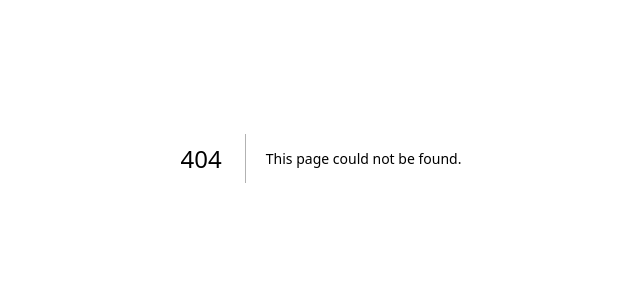
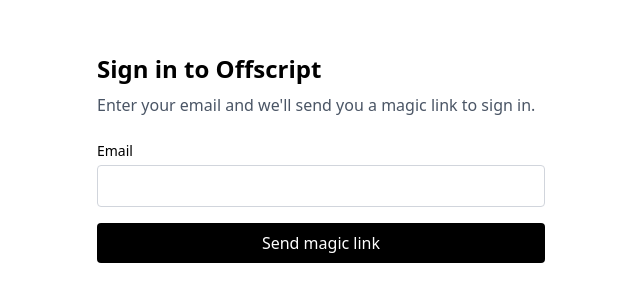
Before and after one commit to Nicholas-V-rld/Offscript, a Next.js app: page /auth/sign-in in a window 1280 px wide. Before the commit this address had no page. Shown: the part 242-544 px from the top of the page, without its empty margins (319-959 px from the left). Built offline with nearby package versions, Linux system fonts and the light colour scheme.

Commit message:
M1: Add magic link sign-in page, form, and server action

```diff
--- /dev/null
+++ b/src/app/auth/sign-in/SignInForm.tsx
@@ -0,0 +1,72 @@
+"use client";
+
+import { useState } from "react";
+
+import { sendMagicLink } from "./actions";
+
+type FormState = "idle" | "submitting" | "sent" | "error";
+
+export function SignInForm() {
+  const [email, setEmail] = useState("");
+  const [state, setState] = useState<FormState>("idle");
+  const [errorMessage, setErrorMessage] = useState("");
+
+  async function handleSubmit(event: React.FormEvent<HTMLFormElement>) {
+    event.preventDefault();
+    setState("submitting");
+    setErrorMessage("");
+
+    const result = await sendMagicLink(email);
+
+    if (result.ok) {
+      setState("sent");
+      return;
+    }
+
+    setErrorMessage(result.error);
+    setState("error");
+  }
+
+  if (state === "sent") {
+    return (
+      <p className="text-gray-700">
+        Check your email. We sent a magic link to {email}. Click the link to
+        finish signing in.
+      </p>
+    );
+  }
+
+  return (
+    <form onSubmit={handleSubmit} className="space-y-4">
+      {state === "error" && errorMessage ? (
+        <p className="text-sm text-red-600" role="alert">
+          {errorMessage}
+        </p>
+      ) : null}
+
+      <div>
+        <label htmlFor="email" className="mb-1 block text-sm font-medium">
+          Email
+        </label>
+        <input
+          id="email"
+          name="email"
+          type="email"
+          required
+          value={email}
+          onChange={(event) => setEmail(event.target.value)}
+          className="w-full rounded border border-gray-300 px-3 py-2"
+          disabled={state === "submitting"}
+        />
+      </div>
+
+      <button
+        type="submit"
+        disabled={state === "submitting"}
+        className="w-full rounded bg-black px-4 py-2 text-white disabled:opacity-50"
+      >
+        {state === "submitting" ? "Sending..." : "Send magic link"}
+      </button>
+    </form>
+  );
+}
--- /dev/null
+++ b/src/app/auth/sign-in/actions.ts
@@ -0,0 +1,32 @@
+"use server";
+
+import { createClient } from "@/lib/supabase/server";
+
+function isValidEmail(email: string): boolean {
+  return /^[^\s@]+@[^\s@]+\.[^\s@]+$/.test(email);
+}
+
+export async function sendMagicLink(
+  email: string,
+): Promise<{ ok: true } | { ok: false; error: string }> {
+  const trimmedEmail = email.trim();
+
+  if (!isValidEmail(trimmedEmail)) {
+    return { ok: false, error: "Please enter a valid email address." };
+  }
+
+  const supabase = await createClient();
+  const { error } = await supabase.auth.signInWithOtp({
+    email: trimmedEmail,
+    options: {
+      emailRedirectTo: `${process.env.NEXT_PUBLIC_SITE_URL ?? "http://localhost:3000"}/auth/callback`,
+      shouldCreateUser: true,
+    },
+  });
+
+  if (error) {
+    return { ok: false, error: error.message };
+  }
+
+  return { ok: true };
+}
--- /dev/null
+++ b/src/app/auth/sign-in/page.tsx
@@ -0,0 +1,18 @@
+import { SignInForm } from "./SignInForm";
+
+export default function SignInPage() {
+  return (
+    <main className="flex min-h-screen items-center justify-center px-4 py-8">
+      <div className="w-full max-w-md space-y-6">
+        <div className="space-y-2">
+          <h1 className="text-2xl font-semibold">Sign in to Offscript</h1>
+          <p className="text-gray-600">
+            Enter your email and we&apos;ll send you a magic link to sign in.
+          </p>
+        </div>
+
+        <SignInForm />
+      </div>
+    </main>
+  );
+}
```
Also changed, not shown: 1 other file (tests, documents, lock files or other folders).
